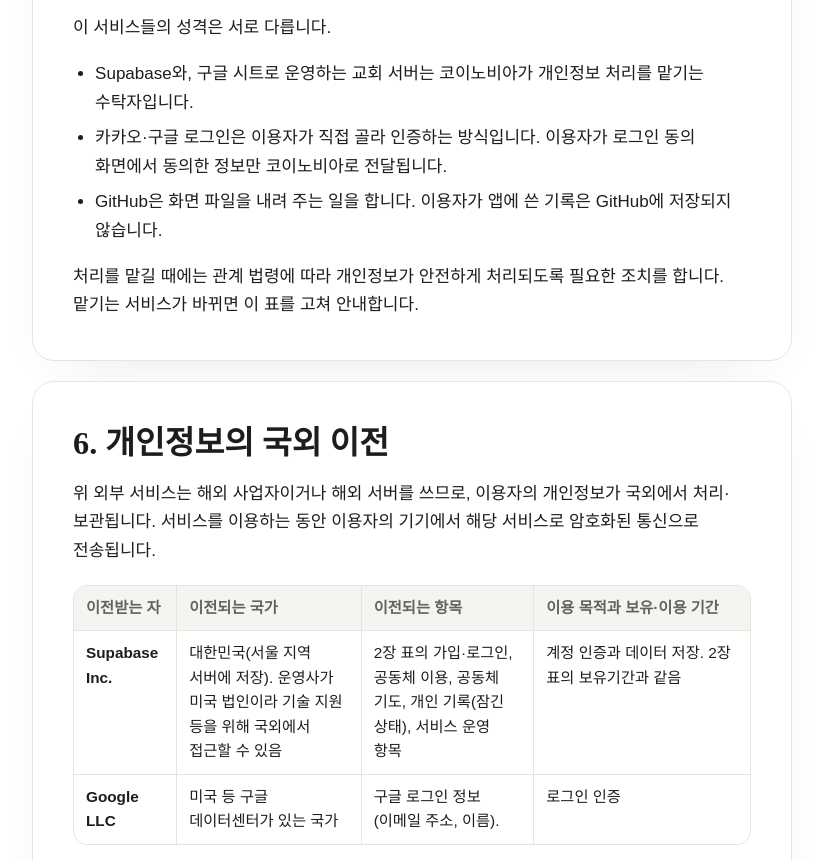
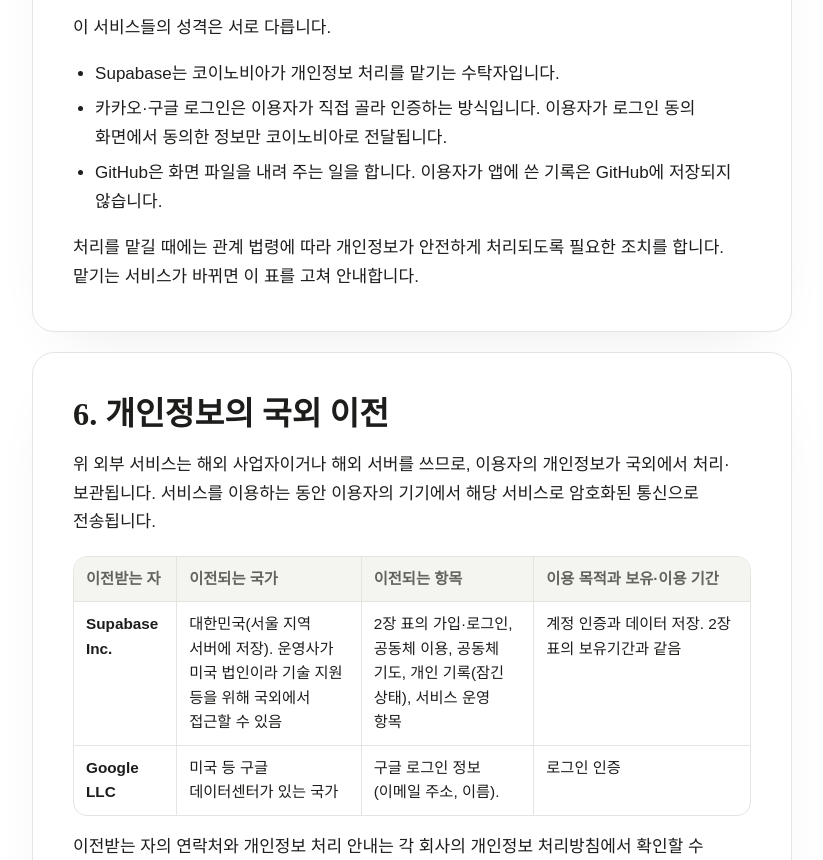
Before and after one commit to kwjgl/koinobia, a plain HTML site: page privacy/index.html in a window 1280 px wide. Shown: the part 5220-6080 px from the top of the page, without its empty margins (228-1051 px from the left). Drawn offline with Linux system fonts and the light colour scheme; a web font is replaced by a local one.

Commit message:
개인정보 처리방침에서 구글 시트 교회 서버 이야기를 뺀다
Co-Authored-By: Claude Opus 5.5 <noreply@anthropic.com>
Claude-Session: https://claude.ai/code/session_0164q8wSMMMY3VRY9uD1nob1

```diff
--- a/privacy/index.html
+++ b/privacy/index.html
@@ -145,7 +145,7 @@
         </table></div>
         <p>이 서비스들의 성격은 서로 다릅니다.</p>
         <ul>
-          <li>Supabase와, 구글 시트로 운영하는 교회 서버는 코이노비아가 개인정보 처리를 맡기는 수탁자입니다.</li>
+          <li>Supabase는 코이노비아가 개인정보 처리를 맡기는 수탁자입니다.</li>
           <li>카카오·구글 로그인은 이용자가 직접 골라 인증하는 방식입니다. 이용자가 로그인 동의 화면에서 동의한 정보만 코이노비아로 전달됩니다.</li>
           <li>GitHub은 화면 파일을 내려 주는 일을 합니다. 이용자가 앱에 쓴 기록은 GitHub에 저장되지 않습니다.</li>
         </ul>
```
